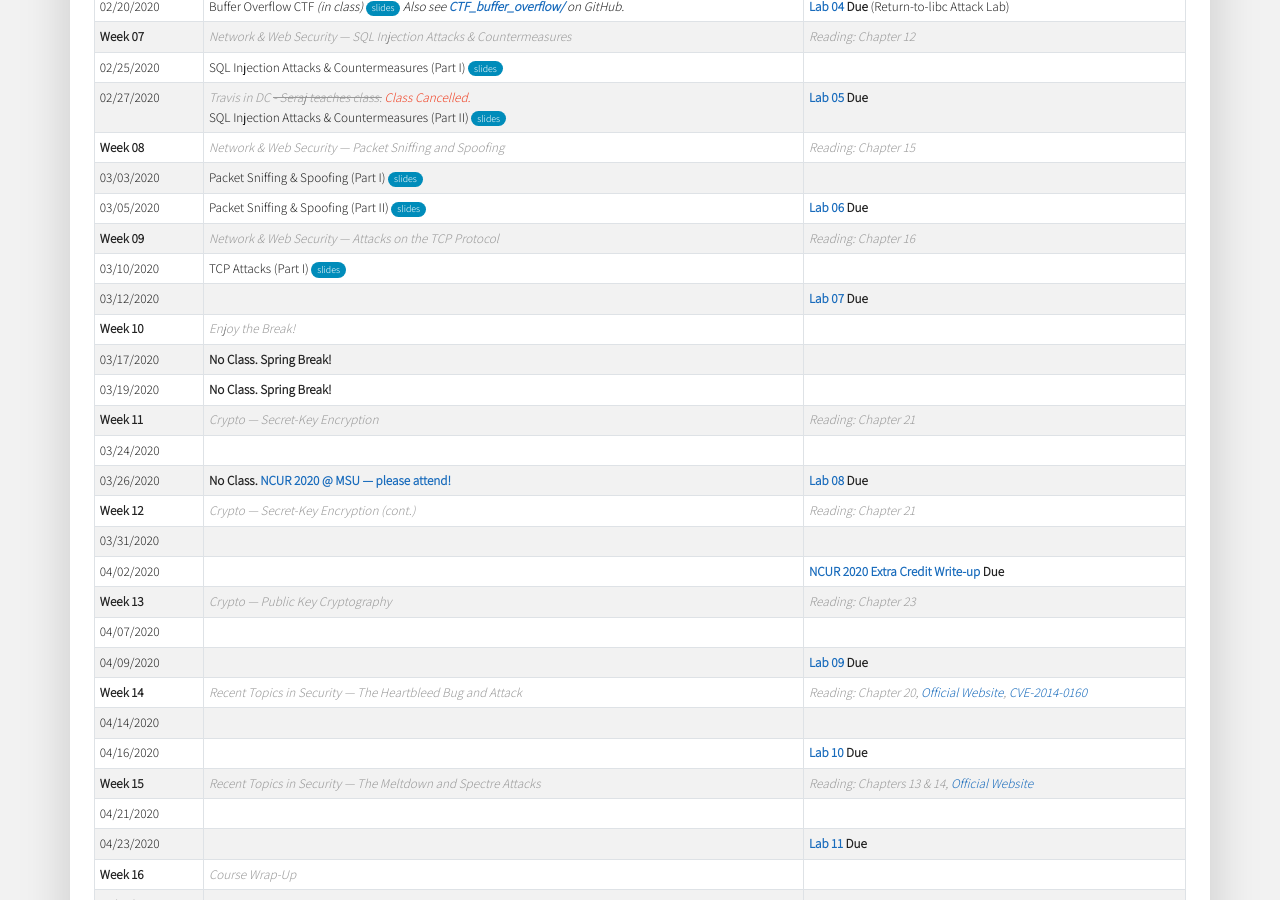
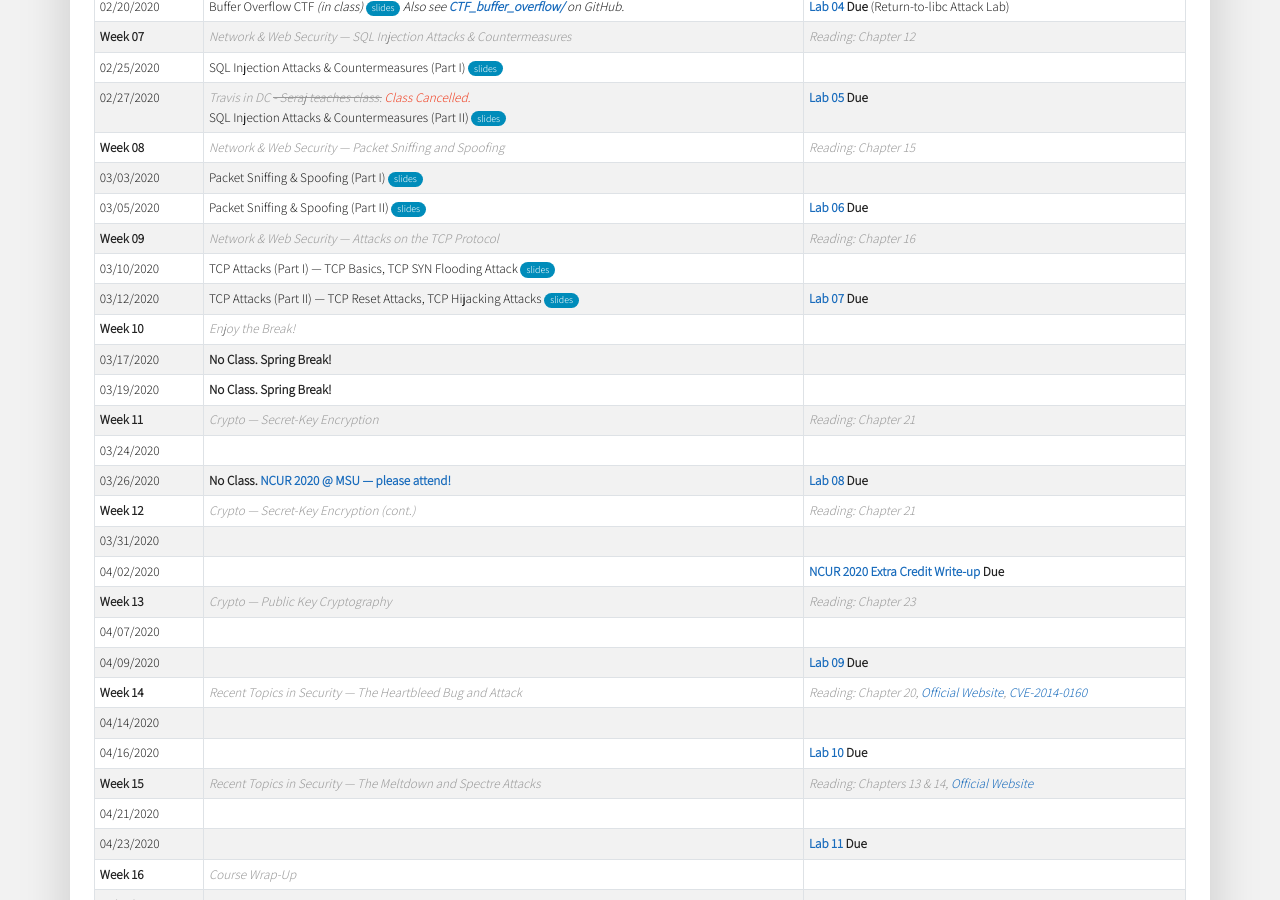
Before and after one commit to traviswpeters/cs476-2020-spring, a Jekyll site: the page built from index.md, in a window 1280 px wide and 900 px high, scrolled down 2020 px. Built offline with Jekyll 4.4.1, drawn with Linux system fonts in a browser that asks for light colours; nearby versions of some CDN libraries; some web fonts are replaced; our own code applies the rules of GitHub Pages for plain Markdown files.

Commit message:
show entry for next class - no slides yet

```diff
--- a/index.md
+++ b/index.md
@@ -319,14 +319,14 @@ Packet Sniffing & Spoofing (Part II) [slides][slides16]{:.slides}
 <tr>
 <td markdown="span">03/10/2020</td>
 <td markdown="span">
-TCP Attacks (Part I) [slides][slides17]{:.slides}
+TCP Attacks (Part I) --- TCP Basics, TCP SYN Flooding Attack [slides][slides17]{:.slides}
 </td>
 <td markdown="span"></td>
 </tr>
 <tr>
 <td markdown="span">03/12/2020</td>
 <td markdown="span">
-<!-- TCP Attacks (Part II) [slides][slides18]{:.slides} -->
+TCP Attacks (Part II) --- TCP Reset Attacks, TCP Hijacking Attacks [slides][slides18]{:.slides}
 </td>
 <td markdown="span">**[Lab 07] Due**</td>
 </tr>
```
